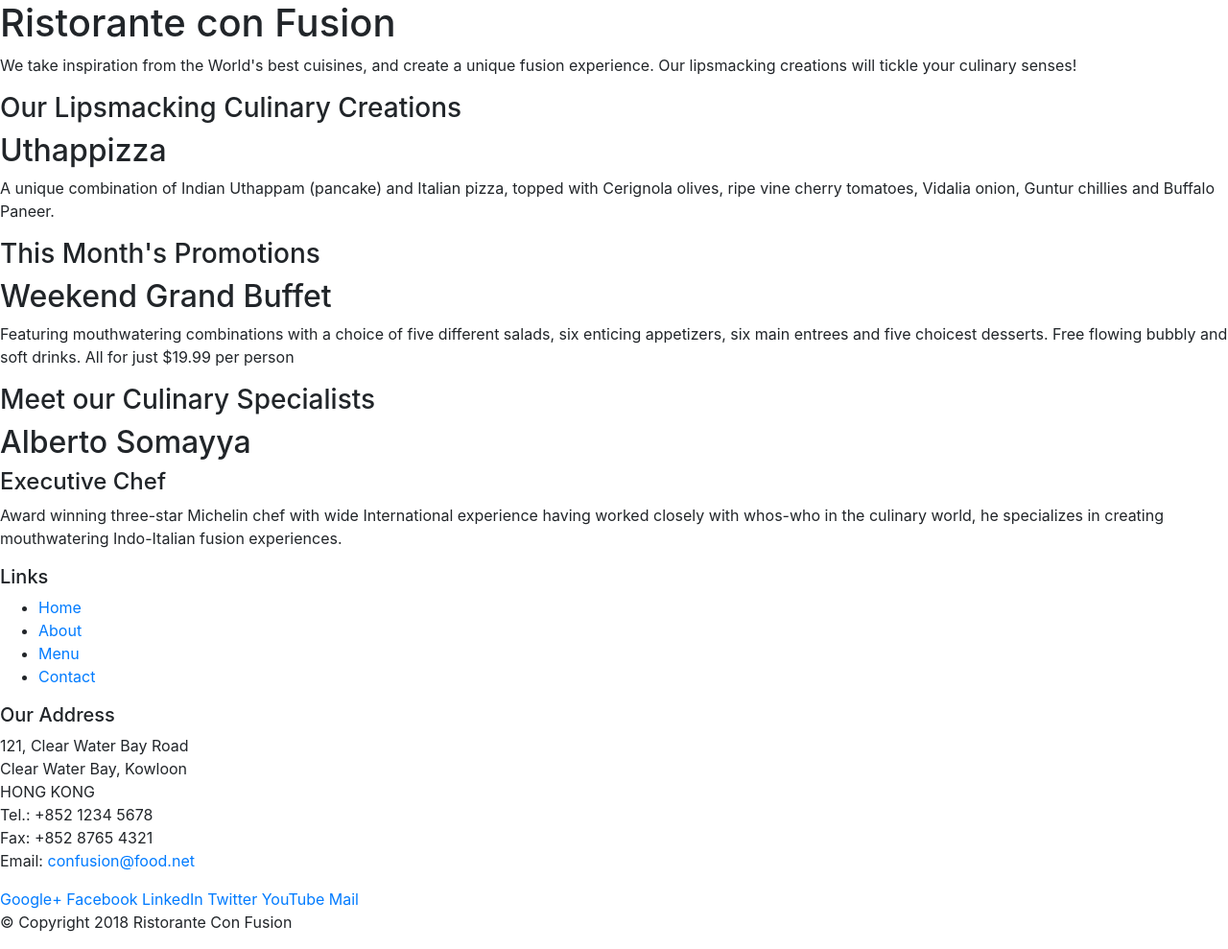
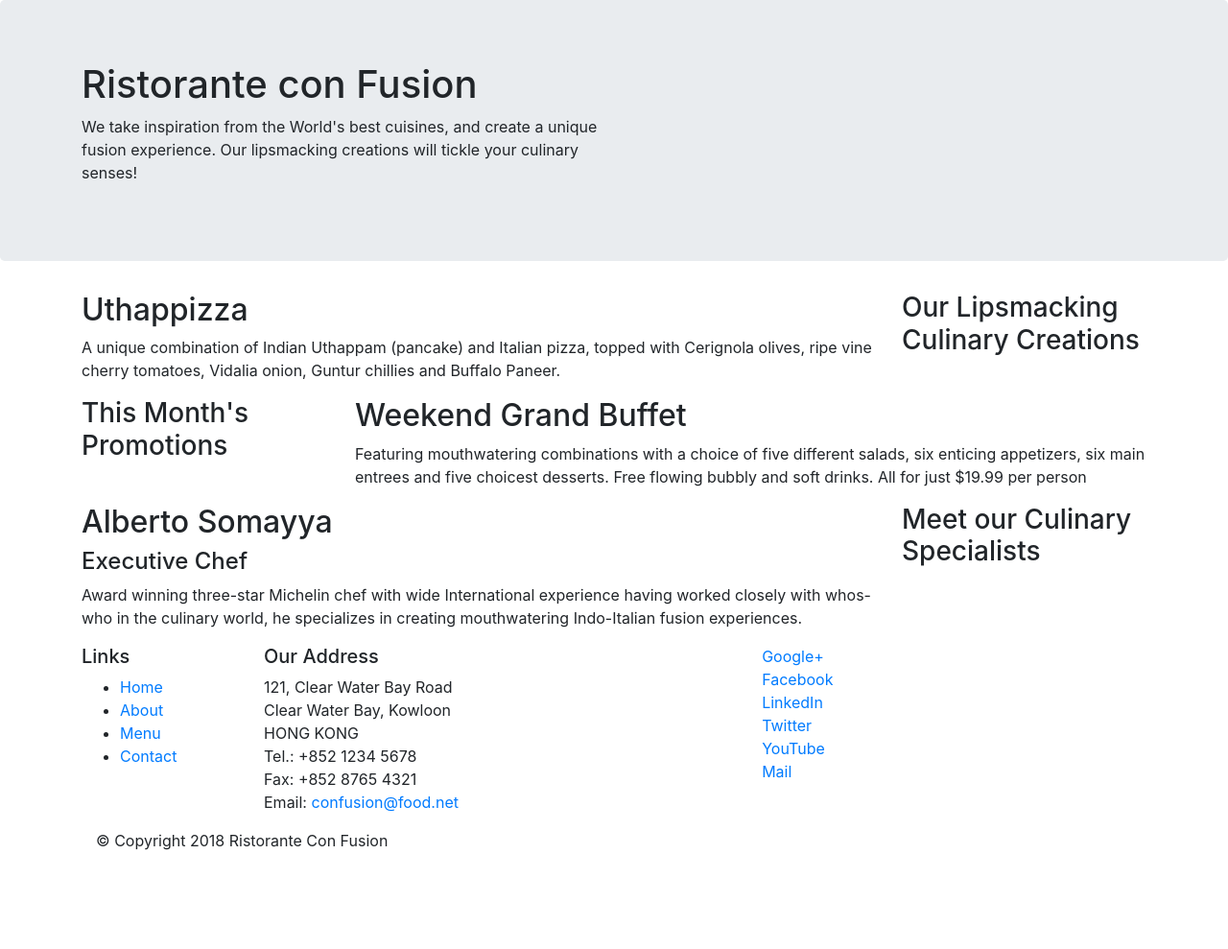
Before and after one commit to sandsece/BootstrapConfusion, a website: page index.html in a window 1280 px wide. Shown: the whole page at 96% size. After the commit the page ends 904 px from the top, so only its background shows below. Drawn offline with nearby package versions, Linux system fonts and the light colour scheme.

Commit message:
Bootstrap Grid Part 1

```diff
--- a/index.html
+++ b/index.html
@@ -14,46 +14,46 @@
 
 <body>
 
-    <header>
-        <div>
-            <div>
-                <div>
+    <header class="jumbotron">
+        <div class="container">
+            <div class="row">
+                <div class="col-12 col-sm-6">
                     <h1>Ristorante con Fusion</h1>
                     <p>We take inspiration from the World's best cuisines, and create a unique fusion experience. Our lipsmacking creations will tickle your culinary senses!</p>
                 </div>
-                <div>
+                <div class="col-12 col-sm">
                 </div>
             </div>
         </div>
     </header>
 
-    <div>
-        <div>
-            <div>
+    <div class="container">
+        <div class="row">
+            <div class="col-12 col-sm-4  order-sm-last col-md-3">
                 <h3>Our Lipsmacking Culinary Creations</h3>
             </div>
-            <div>
+            <div class="col col-sm order-sm-first col-md">
                 <h2>Uthappizza</h2>
                 <p>A unique combination of Indian Uthappam (pancake) and Italian pizza, topped with Cerignola olives, ripe vine cherry tomatoes, Vidalia onion, Guntur chillies and Buffalo Paneer.</p>
             </div>
         </div>
 
 
-        <div>
-            <div>
+        <div class="row">
+            <div class="col-12 col-sm-4 col-md-3">
                 <h3>This Month's Promotions</h3>
             </div>
-            <div>
+            <div class="col col-sm col-md">
                 <h2>Weekend Grand Buffet</h2>
                 <p>Featuring mouthwatering combinations with a choice of five different salads, six enticing appetizers, six main entrees and five choicest desserts. Free flowing bubbly and soft drinks. All for just $19.99 per person </p>
             </div>
         </div>
 
-        <div>
-            <div>
+        <div class="row">
+            <div class="col-12 col-sm-4 order-sm-last col-md-3">
                 <h3>Meet our Culinary Specialists</h3>
             </div>
-            <div>
+            <div class="col col-sm order-sm-first col-md">
                 <h2>Alberto Somayya</h2>
                 <h4>Executive Chef</h4>
                 <p>Award winning three-star Michelin chef with wide International experience having worked closely with whos-who in the culinary world, he specializes in creating mouthwatering Indo-Italian fusion experiences. </p>
@@ -62,9 +62,9 @@
     </div>
 
     <footer>
-        <div>
-            <div>
-                <div>
+        <div class="container">
+            <div class="row">
+                <div class="col-4 col-sm-2">
                     <h5>Links</h5>
                     <ul>
                         <li><a href="#">Home</a></li>
@@ -73,7 +73,7 @@
                         <li><a href="#">Contact</a></li>
                     </ul>
                 </div>
-                <div>
+                <div class="col-7 col-sm-5">
                     <h5>Our Address</h5>
                     <address>
 		              121, Clear Water Bay Road<br>
@@ -84,8 +84,8 @@
 		              Email: <a href="mailto:confusion@food.net">confusion@food.net</a>
 		           </address>
                 </div>
-                <div>
-                    <div>
+                <div class="col-12 col-sm-4">
+                    <div class="col-4 offset-1 col-sm-2">
                         <a href="http://google.com/+">Google+</a>
                         <a href="http://www.facebook.com/profile.php?id=">Facebook</a>
                         <a href="http://www.linkedin.com/in/">LinkedIn</a>
@@ -95,7 +95,7 @@
                     </div>
                 </div>
            </div>
-           <div>
+           <div class="col-auto">
                 <div>
                     <p>© Copyright 2018 Ristorante Con Fusion</p>
                 </div>
```
